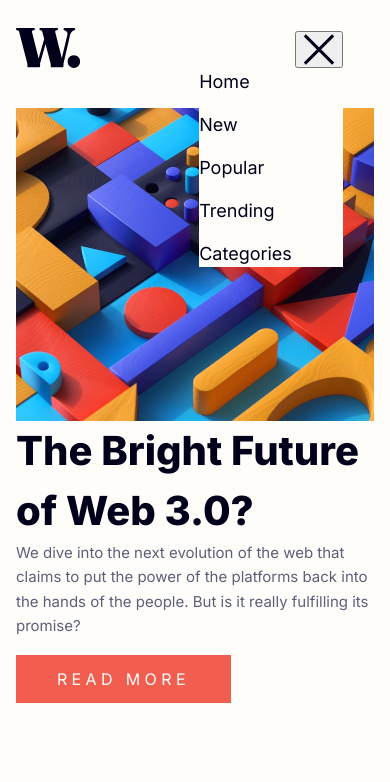
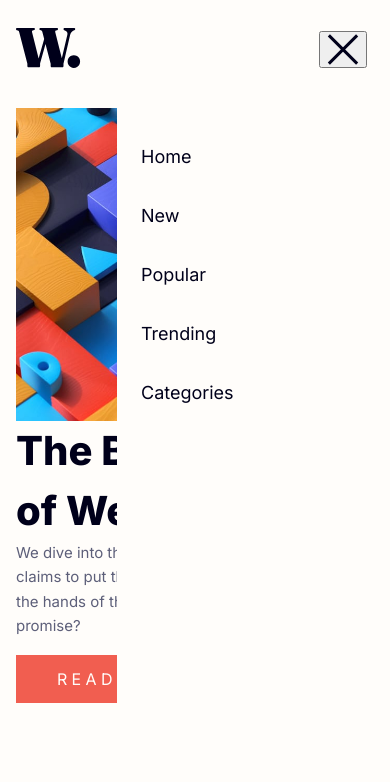
Before and after one commit to amyspencerproject/news-homepage, a plain HTML site: page index.html in a window 390 px wide. Both pictures are taken after a click on the button 319 px from the left and 49 px from the top of the page. Shown: the top 782 px of the page. Drawn offline with Linux system fonts and the light colour scheme.

Commit message:
Modal open and close functional with click. Adjusted some of the modal styling.

```diff
--- a/index.html
+++ b/index.html
@@ -33,14 +33,14 @@
       <img src="./assets/images/logo.svg" alt="" class="header-logo" />
 
       <nav>
-        <button class="hide nav-hamburger">
+        <button class="nav-hamburger">
           <img
             src="./assets/images/icon-menu.svg"
             alt="open expanded navigation"
           />
         </button>
 
-        <div class="modal-content">
+        <div class="hide modal-content">
           <button class="nav-close">
             <img
               src="./assets/images/icon-menu-close.svg"
--- a/script.js
+++ b/script.js
@@ -6,6 +6,14 @@ openNav.addEventListener("click", (e) => {
   e.preventDefault(); //not sure this is need since nothing is submitted?
   openNav.style.display = "none";
   modal.classList.remove("hide");
+  closeNav.style.display = "block";
+});
+
+closeNav.addEventListener("click", (e) => {
+  e.preventDefault();
+  closeNav.style.display = "none";
+  modal.classList.add("hide");
+  openNav.style.display = "block";
 });
 
 // event listener for a touchscreen device on nav hamburger
--- a/styles.css
+++ b/styles.css
@@ -121,12 +121,16 @@ nav {
 .modal-content {
   background-color: var(--off-white);
   display: grid;
-  grid-template-columns: 2fr 1fr;
+  grid-template-columns: minmax(2rem, 10rem) 1fr;
+  /* grid-template-columns: 2fr 1fr; */
   grid-template-rows: 1fr;
   position: absolute;
-  right: 12%;
+  right: -5%;
   top: 45%;
   z-index: 2;
+  /* trying to get div to fill up space */
+  width: 75%;
+  height: 100vh;
 }
 
 .nav-hamburger {
@@ -142,11 +146,12 @@ nav {
 
 .nav-list {
   display: grid;
-  row-gap: 1rem;
+  row-gap: 2rem;
   grid-column: 1 / 2;
-  grid-row: 2 / -1;
+  /* grid-row: 2 / -1; */
+  align-self: start;
   list-style-type: none;
-  padding: 0;
+  padding: 7rem 1.5rem;
   margin: 0;
 }
 
```
